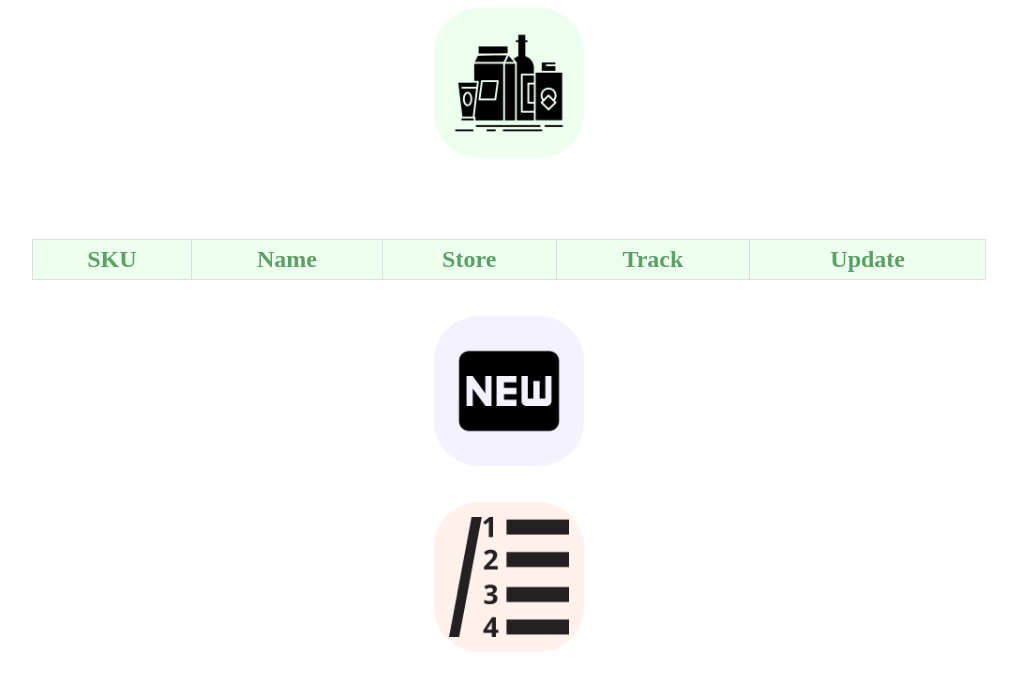
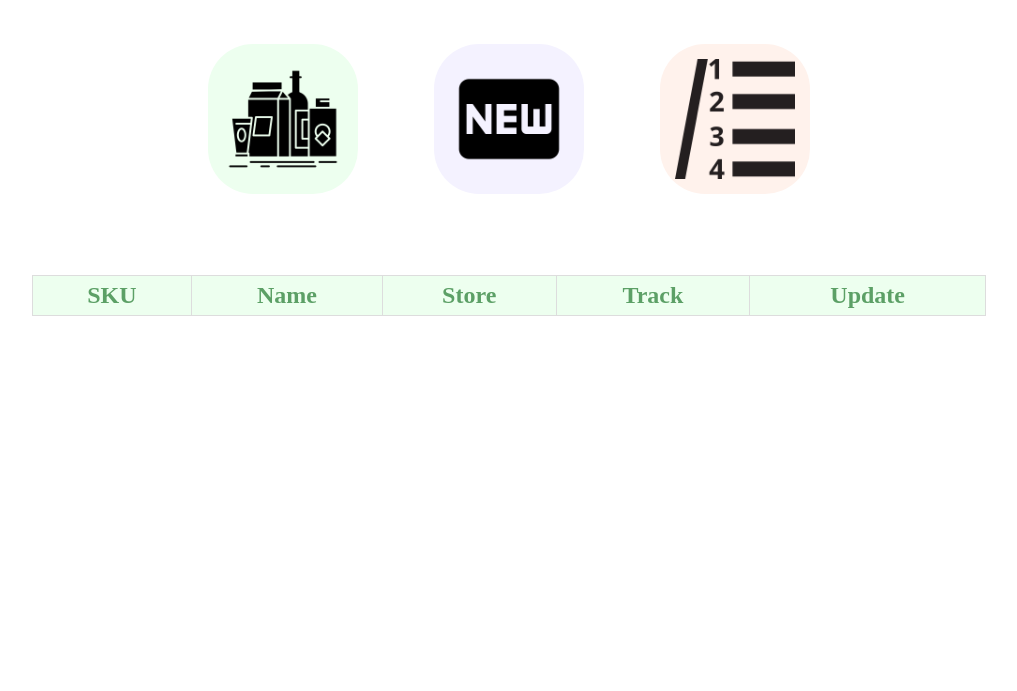
Before and after one commit to ypeng90/shopper, a Django app: template shopper/templates/shopper/index.html in a window 1280 px wide. Shown: the top 691 px of the page, without its empty margins (131-1148 px from the left). Run offline with Django 3.2, Linux system fonts and the light colour scheme; the template is opened without the code that fills it, so the values that code supplies are empty.

Commit message:
horizontal switchable UI

```diff
--- a/shopper/templates/shopper/index.html
+++ b/shopper/templates/shopper/index.html
@@ -70,7 +70,7 @@
                 padding: 15px;
                 text-align: center;
                 text-decoration: none;
-                display: block;
+                display: inline-block;
                 font-size: 30px;
                 margin: auto;
                 cursor: pointer;
@@ -127,12 +127,26 @@
     <body>
         {% csrf_token %}
 
+        <div style="text-align: center">
+            <br>
+            <br>
+            <button type="button" id="firstButton" class="section_button section_button_products">
+                <img src="{% static 'shopper/products.png' %}" class="section_logo section_logo_products">
+            </button>
+            &nbsp;&nbsp;&nbsp;&nbsp;&nbsp;&nbsp;&nbsp;&nbsp;
+            &nbsp;&nbsp;&nbsp;&nbsp;&nbsp;&nbsp;&nbsp;&nbsp;
+            <button type="button" id="secondButton" class="section_button section_button_add">
+                <img src="{% static 'shopper/add.png' %}" class="section_logo section_logo_add">
+            </button>
+            &nbsp;&nbsp;&nbsp;&nbsp;&nbsp;&nbsp;&nbsp;&nbsp;
+            &nbsp;&nbsp;&nbsp;&nbsp;&nbsp;&nbsp;&nbsp;&nbsp;
+            <button type="button" id="thirdButton" class="section_button section_button_inventory">
+                <img src="{% static 'shopper/inventory.png' %}" class="section_logo section_logo_inventory">
+            </button>
+        </div>
+
         <!--Show all products-->
         <div id="products" class="section">
-            <button type="button" @click.prevent="toggle" class="section_button section_button_products">
-                <img src="{% static 'shopper/products.png' %}" class="section_logo section_logo_products">
-            </button>
-            <div v-if="enabled">
             {% verbatim %}
             <br>
             <p v-if="message" class="msg">{{ message }}</p>
@@ -164,17 +178,9 @@
             </table>
             {% endverbatim %}
         </div>
-        </div>
-
-        <br>
-        <br>
 
         <!--Add new product-->
-        <div id="add" class="section">
-            <button type="button" @click.prevent="toggle" class="section_button section_button_add">
-                <img src="{% static 'shopper/add.png' %}" class="section_logo section_logo_add">
-            </button>
-            <div v-if="enabled">
+        <div id="add" class="section" style="display: none">
             {% verbatim %}
             <br>
             <p v-if="message" class="msg">{{ message }}</p>
@@ -216,17 +222,9 @@
             </div>
             {% endverbatim %}
         </div>
-        </div>
-
-        <br>
-        <br>
 
         <!--Show all inventory-->
-        <div id="inventory" class="section">
-            <button type="button" @click.prevent="toggle" class="section_button section_button_inventory">
-                <img src="{% static 'shopper/inventory.png' %}" class="section_logo section_logo_inventory">
-            </button>
-            <div v-if="enabled">
+        <div id="inventory" class="section" style="display: none">
             {% verbatim %}
             <br>
             <p v-if="message" class="msg">{{ message }}</p>
@@ -239,10 +237,11 @@
                 &nbsp;&nbsp;
                 <input type="submit" value="Check" @click.prevent="list" class="small_button">
             </div>
-                <table id="inventory_header">
+            <br>
+            <table v-if="stores.length" id="inventory_header">
                 <tr>
                     <th style="width:20%">SKU</th>
-                        <th style="width:70%">Name</th>
+                    <th style="width:70%">Product Name</th>
                     <th style="width:10%">Quantity</th>
                 </tr>
             </table>
@@ -270,15 +269,33 @@
             </table>
             {% endverbatim %}
         </div>
-        </div>
 
         <script src="https://unpkg.com/vue@2.6.12/dist/vue.min.js"></script>
+
+        <script>
+            document.getElementById("firstButton").addEventListener("click", () => {
+                document.getElementById("add").style.display="none";
+                document.getElementById("inventory").style.display="none";
+                document.getElementById("products").style.display="block";
+            }, false);
+
+            document.getElementById("secondButton").addEventListener("click", () => {
+                document.getElementById("products").style.display="none";
+                document.getElementById("inventory").style.display="none";
+                document.getElementById("add").style.display="block";
+            }, false);
+
+            document.getElementById("thirdButton").addEventListener("click", () => {
+                document.getElementById("products").style.display="none";
+                document.getElementById("add").style.display="none";
+                document.getElementById("inventory").style.display="block";
+            }, false);
+        </script>
 
         <script>
             var products = new Vue({
                 el: '#products',
                 data: {
-                    enabled: 1,
                     message: '',
                     products: []
                 },
@@ -301,10 +318,6 @@
                     })
                 },
                 methods: {
-                    toggle() {
-                        this.enabled = this.enabled ^ 1,
-                        this.message = ''
-                    },
                     update(product) {
                         fetch('/api/update_product/', {
                             method: 'post',
@@ -334,7 +347,6 @@
                 el: '#add',
                 data: {
                     store: 'tgt',
-                    enabled: 0,
                     message: '',
                     keyword: '',
                     fetched: 0,
@@ -346,10 +358,6 @@
                         this.keyword = '',
                         this.fetched = 0,
                         this.product = {}
-                    },
-                    toggle() {
-                        this.enabled = this.enabled ^ 1,
-                        this.clear()
                     },
                     search() {
                         this.message = '',
@@ -406,16 +414,11 @@
             var inventory = new Vue({
                 el: '#inventory',
                 data: {
-                    enabled: 0,
                     message: '',
                     zipcode: '',
                     stores: []
                 },
                 methods: {
-                    toggle() {
-                        this.enabled = this.enabled ^ 1,
-                        this.message = ''
-                    },
                     list() {
                         fetch('/api/list_inventory/', {
                             method: 'post',
```
Also changed, not shown: 1 other file. Lines whose indentation alone changed are shown as unchanged.
